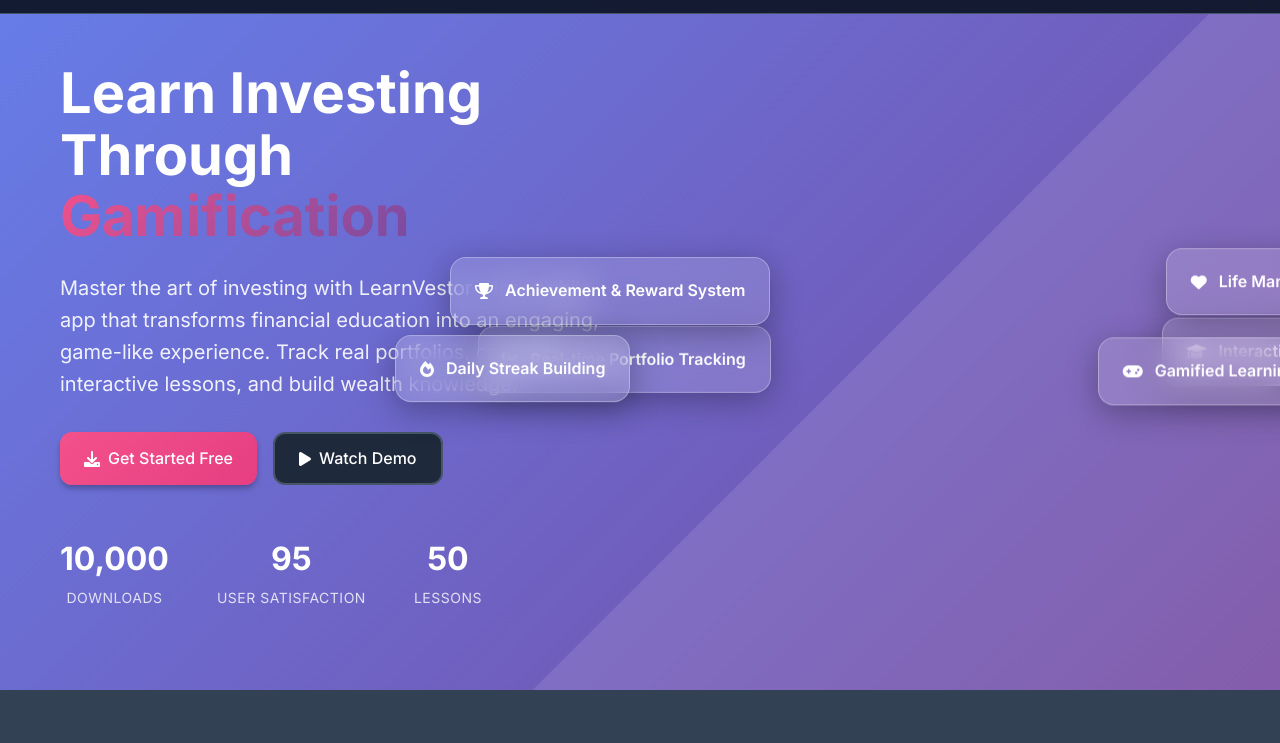
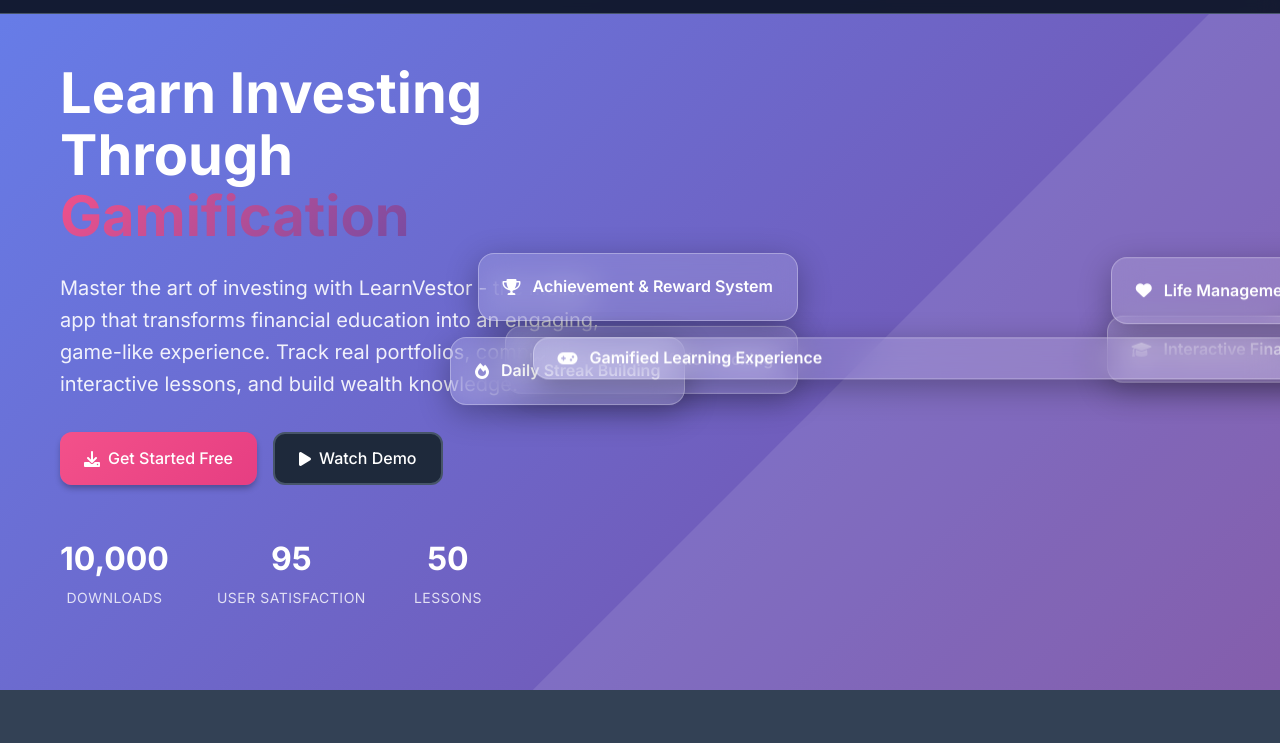
Before and after one commit to SalvaFerreira/LearnVestor_Website, a plain HTML site: page docs/index.html in a window 1280 px wide. Shown: the part 57-800 px from the top of the page. Drawn offline with Linux system fonts and the light colour scheme.

Commit message:
Fix floating cards positioning to prevent overlap and add card-6 positioning

```diff
--- a/docs/styles.css
+++ b/docs/styles.css
@@ -289,33 +289,39 @@ p {
 }
 
 .card-1 {
-    top: 8%;
-    left: -35%;
+    top: 10%;
+    left: -30%;
     animation-delay: 0s;
 }
 
 .card-2 {
-    top: 30%;
-    right: -45%;
+    top: 20%;
+    right: -35%;
     animation-delay: 2s;
 }
 
 .card-3 {
-    bottom: 30%;
-    left: -40%;
+    bottom: 45%;
+    left: -35%;
     animation-delay: 4s;
 }
 
 .card-4 {
-    top: 55%;
-    left: -50%;
+    top: 65%;
+    left: -40%;
     animation-delay: 1s;
 }
 
 .card-5 {
-    bottom: 55%;
-    right: -40%;
+    bottom: 20%;
+    right: -30%;
     animation-delay: 3s;
+}
+
+.card-6 {
+    bottom: 10%;
+    left: -25%;
+    animation-delay: 5s;
 }
 
 .card-6 {
```
